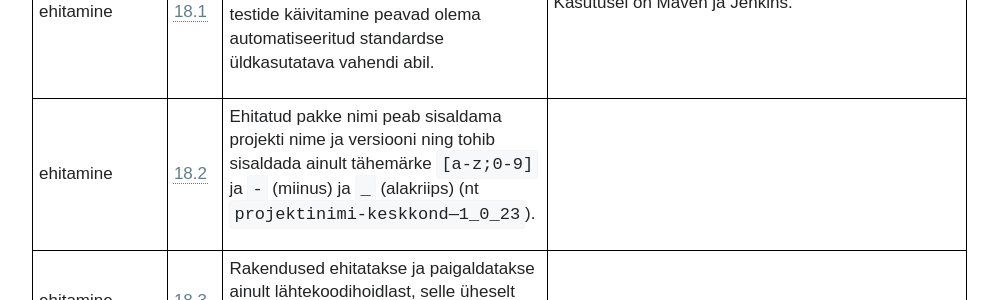
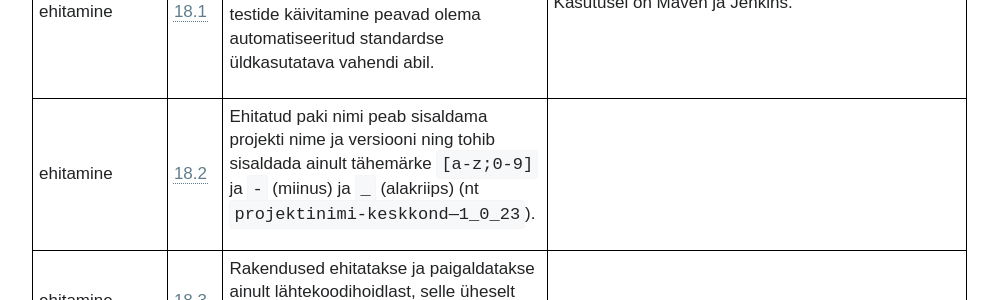
Before and after one commit to e-gov/MFN, a Jekyll site: the page built from index.md, in a window 1280 px wide and 900 px high, scrolled down 9125 px. Shown: the part 153-453 px from the top of the window, without its empty margins (0-998 px from the left). Built offline with Jekyll 4.4.1, drawn with Linux system fonts in a browser that asks for light colours; our own code applies the rules of GitHub Pages for plain Markdown files.

Commit message:
Patch typo

```diff
--- a/_data/Nouded.yml
+++ b/_data/Nouded.yml
@@ -233,7 +233,7 @@
       son: 'Rakenduse (RIA poolt hallatavasse serverisse) pakendamine, paigaldamine, uuendamine, muudatuse taastamine ja testide käivitamine peavad olema automatiseeritud standardse üldkasutatava vahendi abil.'
       sel: 'Kasutusel on Maven ja Jenkins.'
     - nr: 2
-      son: 'Ehitatud pakke nimi peab sisaldama projekti nime ja versiooni ning tohib sisaldada ainult tähemärke `[a-z;0-9]` ja `-` (miinus) ja `_` (alakriips) (nt `projektinimi-keskkond—1_0_23`).'
+      son: 'Ehitatud paki nimi peab sisaldama projekti nime ja versiooni ning tohib sisaldada ainult tähemärke `[a-z;0-9]` ja `-` (miinus) ja `_` (alakriips) (nt `projektinimi-keskkond—1_0_23`).'
       sel: ''
     - nr: 3
       son: 'Rakendused ehitatakse ja paigaldatakse ainult lähtekoodihoidlast, selle üheselt viidatud harust.'
```
